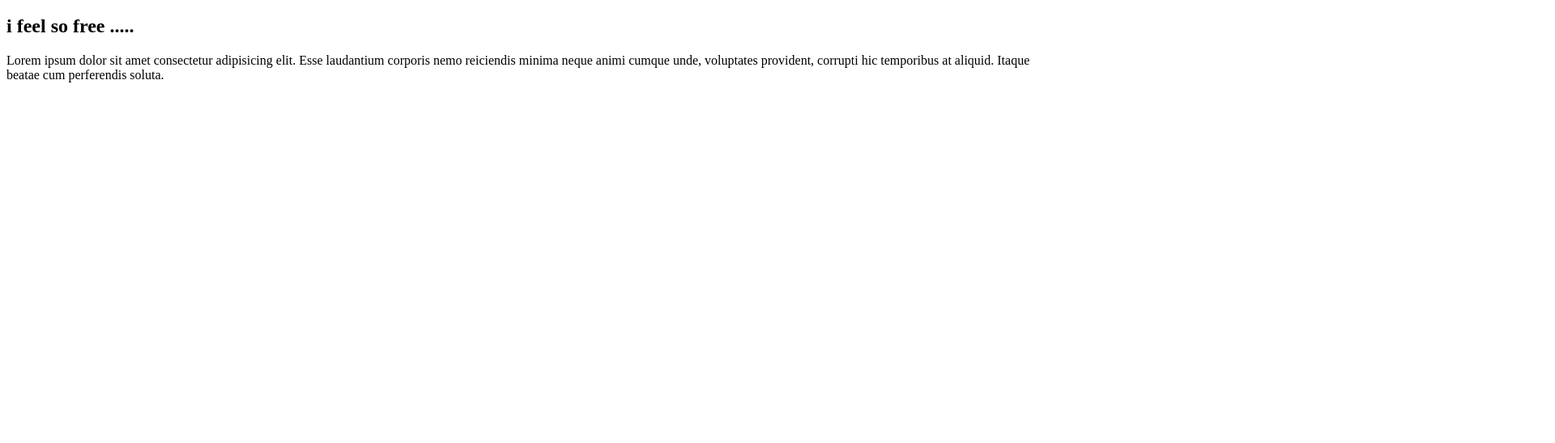
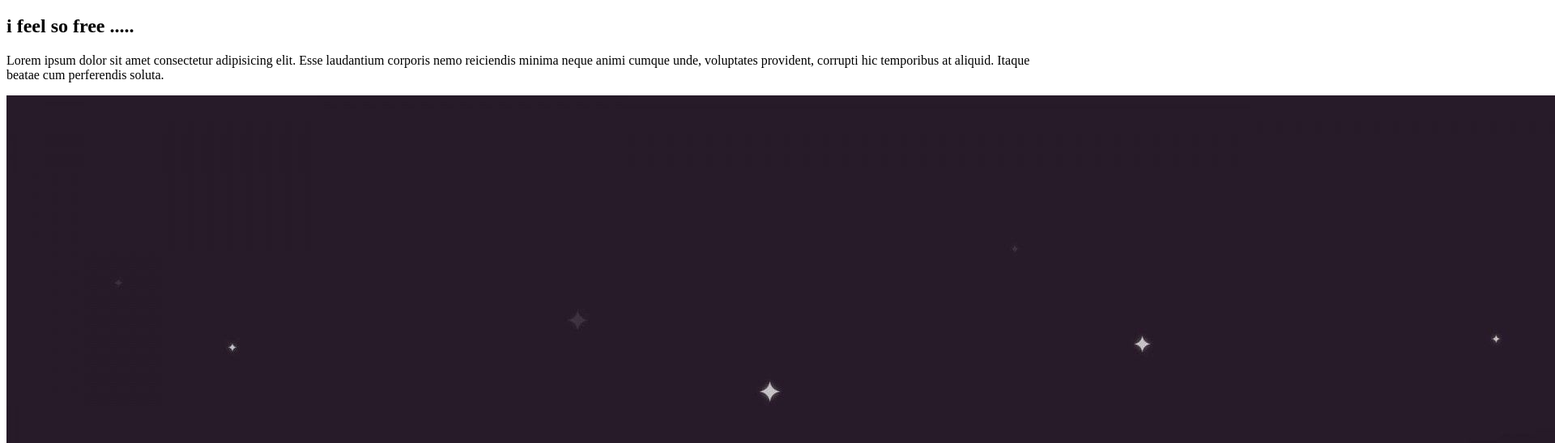
Before and after one commit to Wahidul505/my-first-repository, a plain HTML site: page index.html in a window 1280 px wide. Shown: the part 61-609 px from the top of the page at 81% size, 1920 px wide, since content can reach past the window. Drawn offline with Linux system fonts and the light colour scheme.

Commit message:
image added

```diff
--- a/index.html
+++ b/index.html
@@ -10,6 +10,7 @@
   <h1> this is what i want </h1>
   <h2> i feel so free .....</h2>
   <p>Lorem ipsum dolor sit amet consectetur adipisicing elit. Esse laudantium corporis nemo reiciendis minima neque animi cumque unde, voluptates provident, corrupti hic temporibus at aliquid. Itaque beatae cum perferendis soluta.</p>
+  <img src="anime.jpg" alt="">
 
 </body>
 </html>
```
Also changed, not shown: anime.jpg (added).
